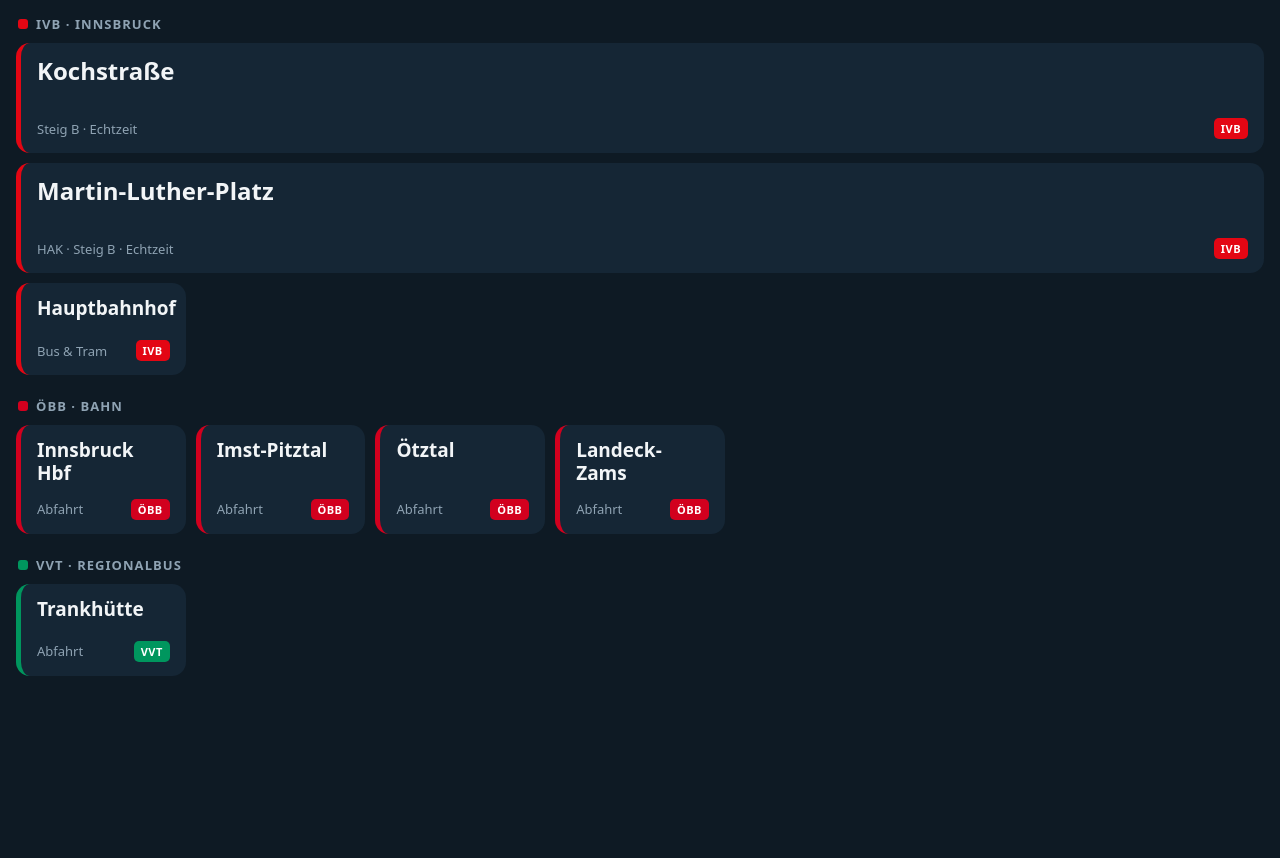
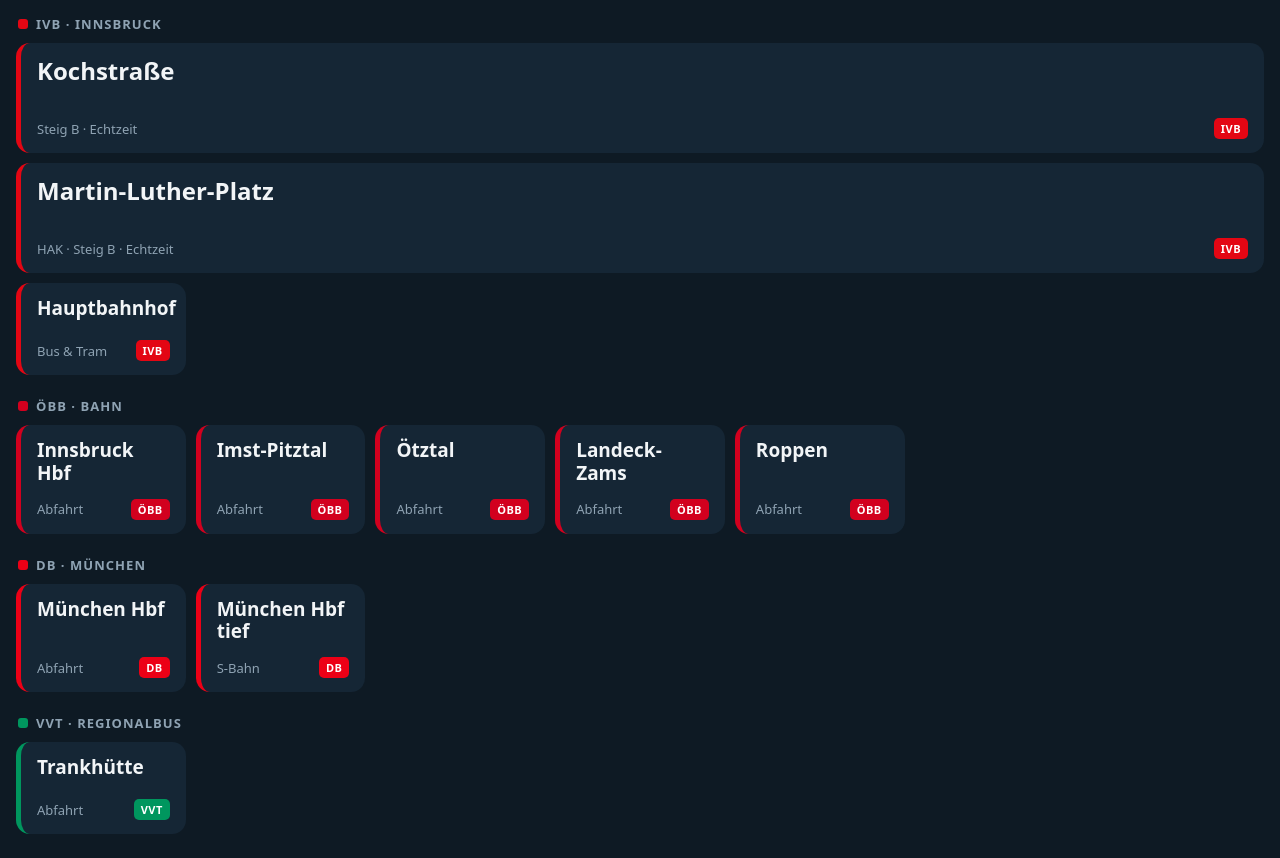
Before and after one commit to maebx-cmd/Kochstrasse, a plain HTML site: page start.html in a window 1280 px wide. Shown: the part 78-936 px from the top of the page. Before the commit the page ends 800 px from the top, so only its background shows below. Drawn offline with Linux system fonts and the light colour scheme.

Commit message:
Roppen (ÖBB) und München Hbf / Hbf tief (DB) ergänzt
Co-Authored-By: Claude Opus 5.5 <noreply@anthropic.com>
Claude-Session: https://claude.ai/code/session_01KoKKhe8HRoFpzYLcGikPKc

```diff
--- a/start.html
+++ b/start.html
@@ -11,7 +11,7 @@
 <title>Abfahrten</title>
 <style>
   :root { --bg:#0e1a24; --card:#152635; --card-hi:#1c3246; --fg:#f2f5f7; --dim:#8fa3b3;
-          --ivb:#e30613; --oebb:#d2001e; --vvt:#00965e; --acc:#f5b800; }
+          --ivb:#e30613; --oebb:#d2001e; --vvt:#00965e; --db:#ec0016; --acc:#f5b800; }
   * { box-sizing:border-box; margin:0; padding:0; -webkit-tap-highlight-color:transparent; }
   body { background:var(--bg); color:var(--fg); font-family:system-ui,-apple-system,"Segoe UI",Roboto,sans-serif;
          padding:calc(env(safe-area-inset-top) + 18px) calc(env(safe-area-inset-right) + 16px)
@@ -36,7 +36,7 @@
          background:var(--c); color:#fff; }
   a.btn.gross { grid-column:1 / -1; min-height:110px; }
   a.btn.gross .name { font-size:24px; }
-  .ivb { --c:var(--ivb); } .oebb { --c:var(--oebb); } .vvt { --c:var(--vvt); }
+  .ivb { --c:var(--ivb); } .oebb { --c:var(--oebb); } .vvt { --c:var(--vvt); } .db { --c:var(--db); }
 </style>
 </head>
 <body>
@@ -76,6 +76,22 @@
     <span class="name">Landeck-Zams</span>
     <span class="meta">Abfahrt <span class="tag">ÖBB</span></span>
   </a>
+  <a class="btn oebb" href="https://meine.oebb.at/webdisplay/?stationId=Rop&amp;contentType=departure&amp;staticLayout=true">
+    <span class="name">Roppen</span>
+    <span class="meta">Abfahrt <span class="tag">ÖBB</span></span>
+  </a>
+</div>
+
+<h2 class="db">DB · München</h2>
+<div class="grid">
+  <a class="btn db" href="https://iris.noncd.db.de/wbt/js/index.html?bhf=MH">
+    <span class="name">München Hbf</span>
+    <span class="meta">Abfahrt <span class="tag">DB</span></span>
+  </a>
+  <a class="btn db" href="https://iris.noncd.db.de/wbt/js/index.html?bhf=MHT">
+    <span class="name">München Hbf tief</span>
+    <span class="meta">S-Bahn <span class="tag">DB</span></span>
+  </a>
 </div>
 
 <h2 class="vvt">VVT · Regionalbus</h2>
```
